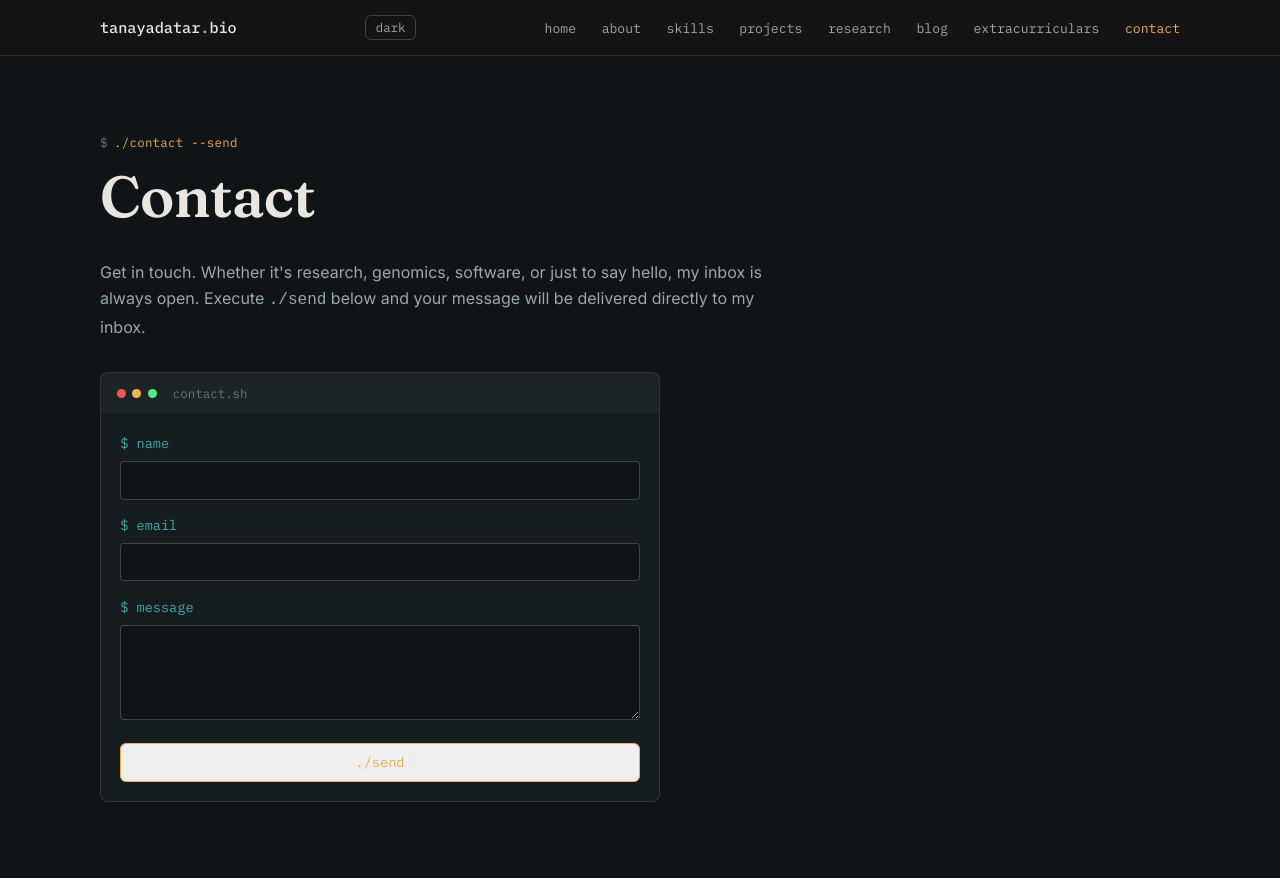
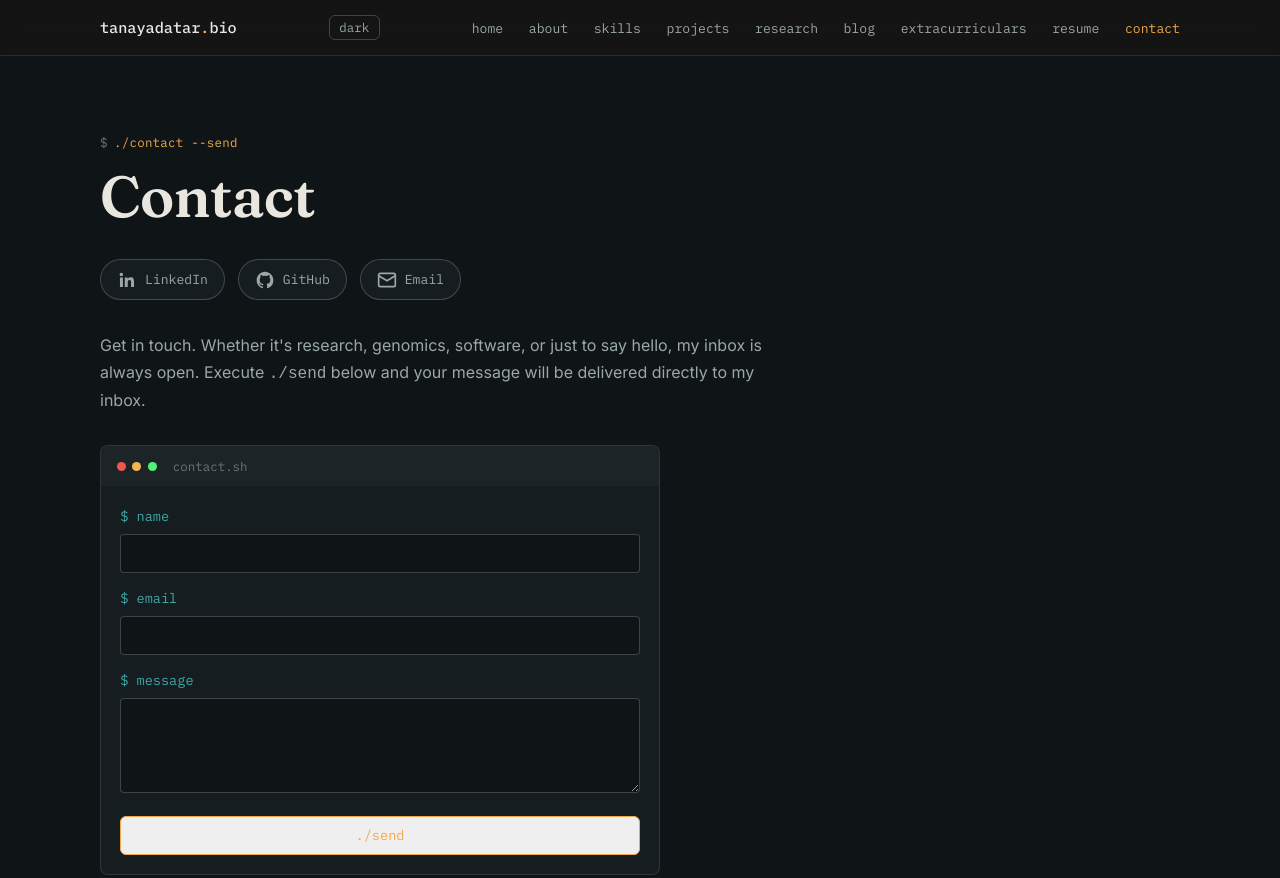
Before and after one commit to tanaya2026/personal_web, an Astro site: page /contact in a window 1280 px wide. Shown: the top 878 px of the page. Built offline with nearby package versions, Linux system fonts and the light colour scheme; Astro itself is replaced by a stand-in of ours.

Commit message:
Added Resume, Fixed Autoscroll, fixed contact

```diff
--- a/src/components/BrainNetwork.astro
+++ b/src/components/BrainNetwork.astro
@@ -176,7 +176,7 @@
   }
   .term-body {
     padding: 12px 14px;
-    min-height: 150px;
+    min-height: 230px;
     font-size: 13px;
     line-height: 1.7;
   }
--- a/src/components/Nav.astro
+++ b/src/components/Nav.astro
@@ -8,6 +8,7 @@ const links = [
   { href: '/posters', label: 'research' },
   { href: 'https://genome-insider.vercel.app/', label: 'blog' },
   { href: '/extracurriculars', label: 'extracurriculars' },
+  { href: '/pdfs/Tanaya_Datar_Resume.pdf', label: 'resume' },
   { href: '/contact', label: 'contact' },
 ];
 ---
@@ -22,7 +23,10 @@ const links = [
     </div>
     <ul class="nav-links" id="nav-links">
       {links.map(l => (
-        <li><a href={l.href} class={path === l.href ? 'active' : ''}>{l.label}</a></li>
+        <li><a href={l.href} class={path === l.href ? 'active' : ''}
+        target={l.href.endsWith('.pdf') ? '_blank' : undefined}
+        rel={l.href.endsWith('.pdf') ? 'noopener noreferrer' : undefined}
+        >{l.label}</a></li>
       ))}
     </ul>
   </div>
@@ -49,4 +53,5 @@ const links = [
     localStorage.setItem('theme', next);
     syncLabel();
   });
+
 </script>
--- a/src/pages/about.astro
+++ b/src/pages/about.astro
@@ -35,7 +35,7 @@ import Layout from '../layouts/Layout.astro';
       <ul>
         <li><strong> Honours Bachelor of Science (HBSc), University of Toronto (2022 - 2026) </strong>
         <br>
-        Specialist in Bioinformatics and Computational Biology with minors in Computer Science and Immunology </li>
+        Specialist in Bioinformatics and Computational Biology, Computer Science and Immunology minors </li>
       </ul>
     </div>
 
--- a/src/pages/contact.astro
+++ b/src/pages/contact.astro
@@ -5,9 +5,34 @@ import Layout from '../layouts/Layout.astro';
   <section class="section container">
     <p class="eyebrow">./contact --send</p>
     <h1>Contact</h1>
+
+        <div class="social-links">
+      <a href="https://www.linkedin.com/in/tanaya-datar-7484b62b5/" target="_blank" rel="noopener noreferrer" class="social-icon" aria-label="LinkedIn">
+        <svg viewBox="0 0 24 24" width="20" height="20" fill="currentColor">
+          <path d="M20.45 20.45h-3.56v-5.57c0-1.33-.02-3.03-1.85-3.03-1.86 0-2.14 1.45-2.14 2.94v5.66H9.34V9h3.41v1.56h.05c.48-.9 1.64-1.85 3.38-1.85 3.6 0 4.27 2.37 4.27 5.46v6.28zM5.34 7.43a2.07 2.07 0 1 1 0-4.13 2.07 2.07 0 0 1 0 4.13zM7.12 20.45H3.56V9h3.56v11.45z"/>
+        </svg>
+        <span>LinkedIn</span>
+      </a>
+      <a href="https://github.com/tanaya2026" target="_blank" rel="noopener noreferrer" class="social-icon" aria-label="GitHub">
+        <svg viewBox="0 0 24 24" width="20" height="20" fill="currentColor">
+          <path d="M12 2C6.48 2 2 6.58 2 12.17c0 4.49 2.87 8.3 6.84 9.64.5.1.68-.22.68-.49 0-.24-.01-.87-.01-1.71-2.78.62-3.37-1.37-3.37-1.37-.45-1.17-1.11-1.48-1.11-1.48-.91-.63.07-.62.07-.62 1 .07 1.53 1.05 1.53 1.05.89 1.54 2.34 1.1 2.91.84.09-.66.35-1.1.63-1.36-2.22-.26-4.56-1.14-4.56-5.06 0-1.12.39-2.03 1.03-2.75-.1-.26-.45-1.3.1-2.71 0 0 .84-.27 2.75 1.05a9.3 9.3 0 0 1 5 0c1.91-1.32 2.75-1.05 2.75-1.05.55 1.41.2 2.45.1 2.71.64.72 1.03 1.63 1.03 2.75 0 3.93-2.34 4.79-4.57 5.05.36.32.68.94.68 1.9 0 1.37-.01 2.47-.01 2.81 0 .27.18.6.69.49A10.02 10.02 0 0 0 22 12.17C22 6.58 17.52 2 12 2z"/>
+        </svg>
+        <span>GitHub</span>
+      </a>
+      <a href="mailto:tanayadatar21@gmail.com" class="social-icon" aria-label="Email">
+        <svg viewBox="0 0 24 24" width="20" height="20" fill="none" stroke="currentColor" stroke-width="2">
+          <rect x="2" y="4" width="20" height="16" rx="2"/>
+          <path d="m2 7 10 6 10-6"/>
+        </svg>
+        <span>Email</span>
+      </a>
+    </div>
+
     <p class="dim" style="max-width:var(--measure)">
       Get in touch. Whether it's research, genomics, software, or just to say hello, my inbox is always open.
       Execute <code>./send</code> below and your message will be delivered directly to my inbox.
+    </p>
+
 
     <div class="terminal-box">
       <div class="terminal-header">
@@ -76,4 +101,31 @@ import Layout from '../layouts/Layout.astro';
     outline: 2px solid var(--accent);
     outline-offset: 1px;
   }
+  .social-links {
+    display: flex;
+    gap: 0.8rem;
+    margin: 1.5rem 0 2rem;
+    flex-wrap: wrap;
+  }
+  .social-icon {
+    display: inline-flex;
+    align-items: center;
+    gap: 0.5rem;
+    padding: 0.55rem 1rem;
+    border: 1px solid var(--rule-strong);
+    border-radius: 999px;
+    color: var(--text-dim);
+    font-family: var(--font-mono);
+    font-size: 0.82rem;
+    background: var(--bg-raised);
+    transition: border-color 0.15s ease, color 0.15s ease, transform 0.15s ease;
+  }
+  .social-icon svg {
+    flex-shrink: 0;
+  }
+  .social-icon:hover {
+    border-color: var(--accent);
+    color: var(--accent);
+    transform: translateY(-2px);
+  }
 </style>
```
Also changed, not shown: 1 other file.
